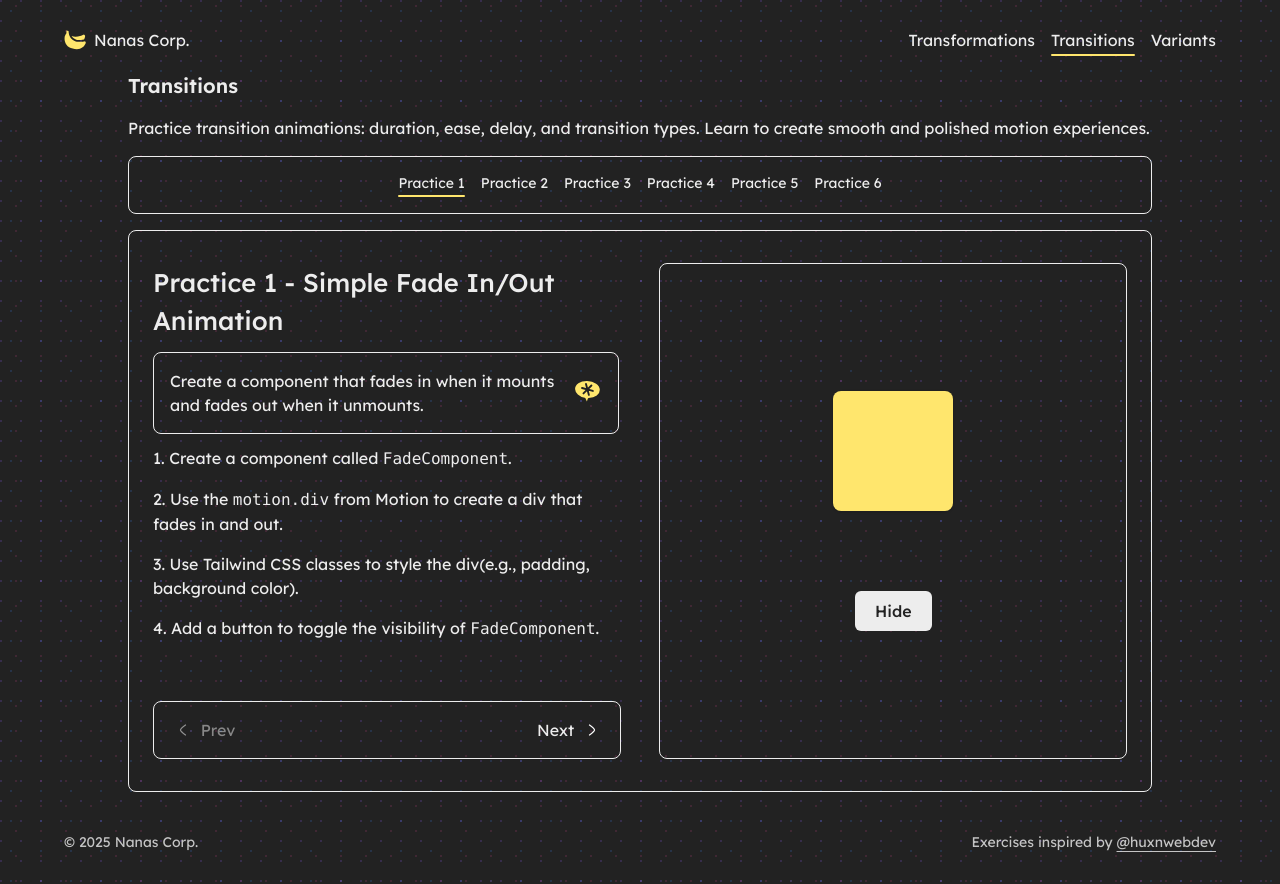
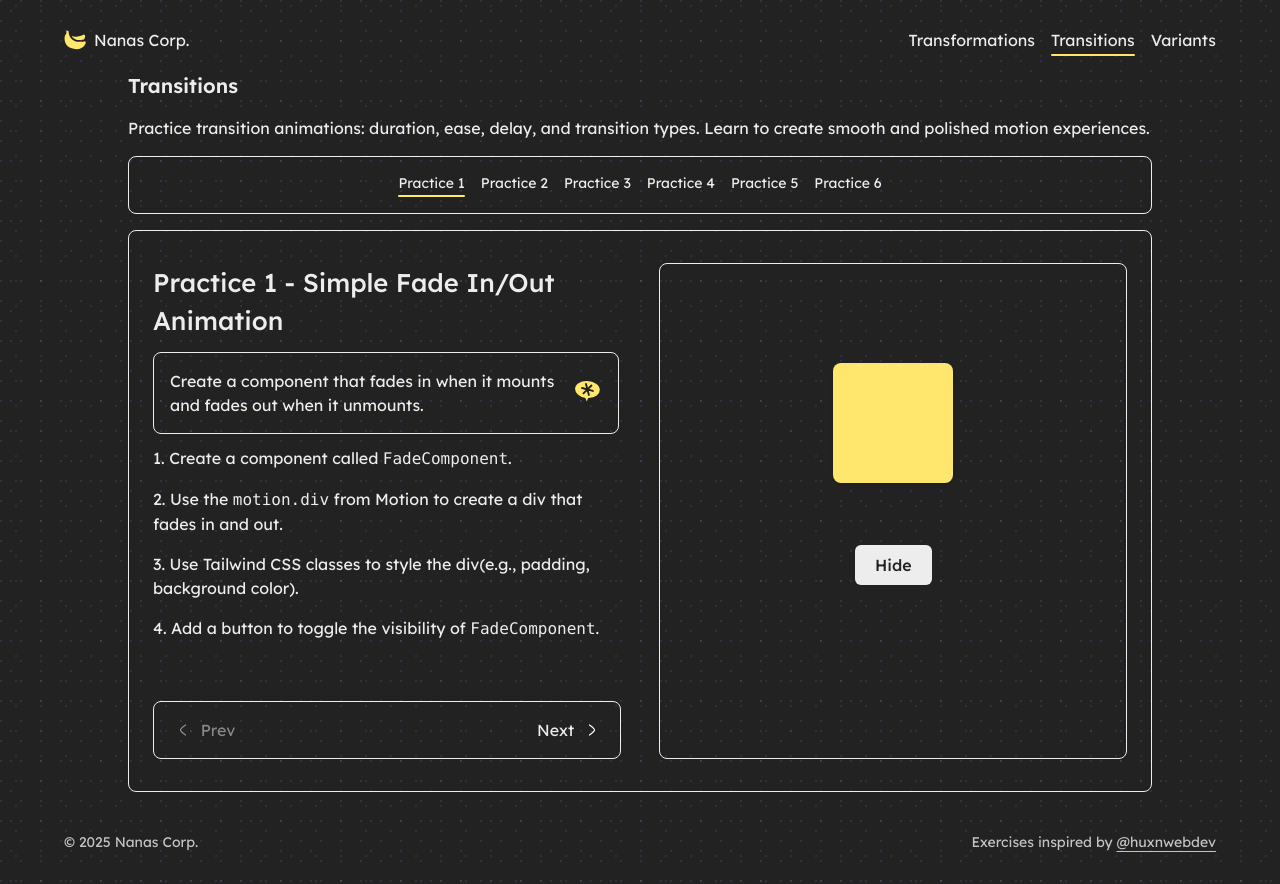
Before and after one commit to Gumballinthegetto/learn-modern-motion, a Next.js app: page /transitions/practice-1 in a window 1280 px wide. Both pictures are taken after a click on the button "Show". Built offline with nearby package versions, Linux system fonts and the light colour scheme.

Commit message:
modified transitions/Practice1.tsx

```diff
--- a/app/ui/transitions/Practice1.tsx
+++ b/app/ui/transitions/Practice1.tsx
@@ -1,13 +1,9 @@
 'use client';
 
 import PopUpContainer from "@/components/PopUpContainer";
-import { motion, useMotionValue, Variants } from "motion/react";
+import { AnimatePresence, motion, useMotionValue, Variants } from "motion/react";
 import Practice from "@/components/Practice";
 import { useState } from "react";
-
-type FadeComponentProps = {
-  isShown: boolean;
-};
 
 export default function Practice1() {
   const [show, setShow] = useState(false);
@@ -26,9 +22,18 @@ export default function Practice1() {
           ]}
           navLinkType="transitions"
           extraContentBelow={
-            <div className="practice-container">
-              <FadeComponent isShown={show} />
-              <button className="button" onClick={() => setShow((prevState) => !prevState)}>{ show ? "Hide" : "Show" }</button>
+            <div className="relative practice-container">
+              <AnimatePresence>
+                {show && (
+                  <FadeComponent />
+                )}
+              </AnimatePresence>
+              <button
+                className="button absolute bottom-[35%]"
+                onClick={() => setShow((prevState) => !prevState)}
+                >
+                  { show ? "Hide" : "Show" }
+              </button>
             </div>
           }
         />
@@ -37,7 +42,7 @@ export default function Practice1() {
   );
 }
 
-const FadeComponent = ({ isShown }: FadeComponentProps) => {
+const FadeComponent = () => {
   const backgroundColor = useMotionValue("");
 
   const containerVariants: Variants = {
@@ -56,11 +61,12 @@ const FadeComponent = ({ isShown }: FadeComponentProps) => {
     <motion.div
       variants={containerVariants}
       initial="hide"
-      animate={ isShown ? "show" : "hide" }
+      animate="show"
+      exit="hide"
       style={{
         backgroundColor,
       }}
-      className="w-[120px] h-[120px] rounded-lg shadow-sm"
+      className="absolute top-[20%] w-[120px] h-[120px] rounded-lg shadow-sm"
     />
   );
 };
```
